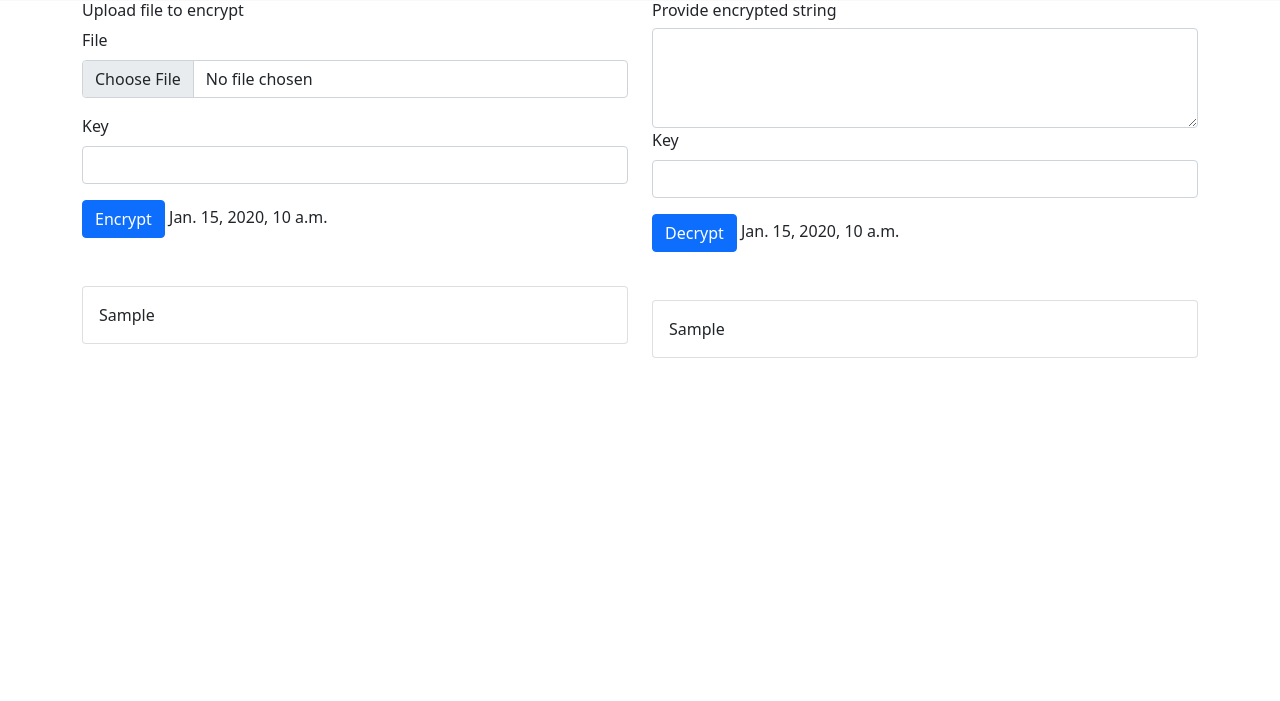
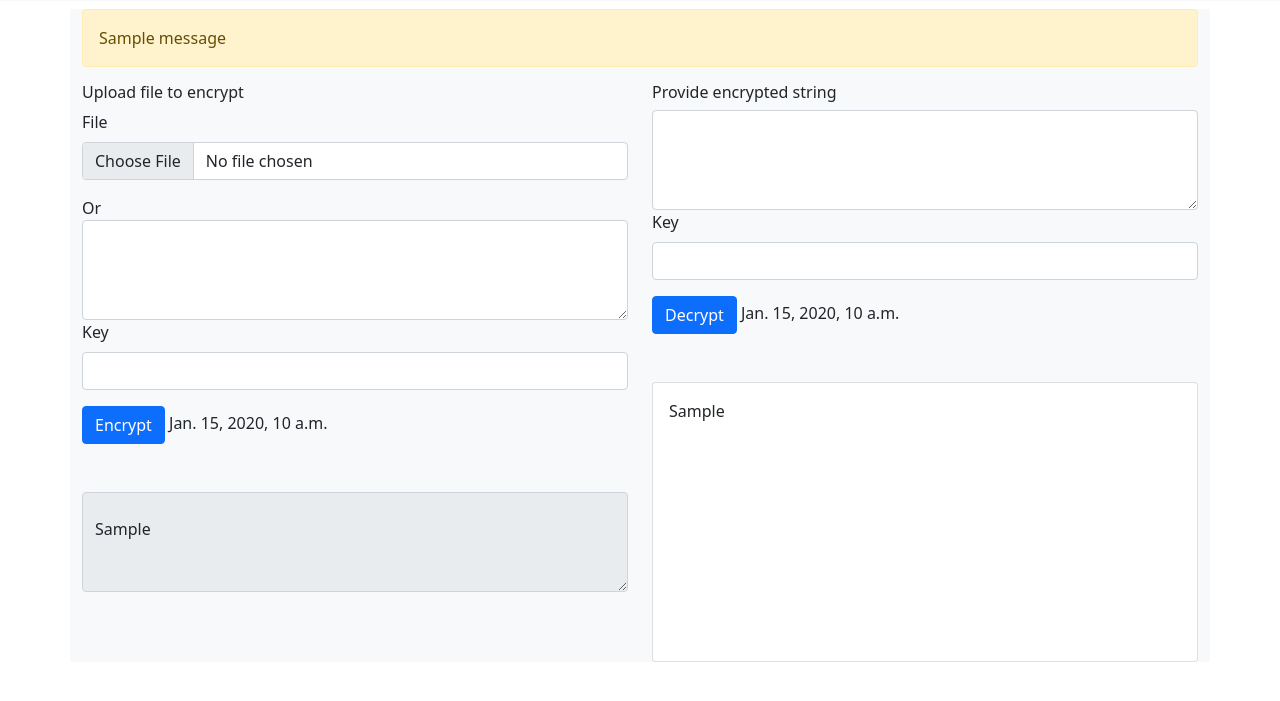
Before and after one commit to sharif181/cryptography, a Django app: template templates/algorithms/des-page.html in a window 1280 px wide. Shown: the part 55-756 px from the top of the page. Run offline with Django 3.2, Linux system fonts and the light colour scheme; the template is opened without the code that fills it: most values are stand-ins (such as "Sample title", 1, 10 or a date in 2020); one stand-in notice (Sample message) is shown.

Commit message:
update des algo

```diff
--- a/templates/algorithms/des-page.html
+++ b/templates/algorithms/des-page.html
@@ -2,7 +2,16 @@
 
 
 {% block content %}
-    <div class="container">
+    <div class="jumbotron mt-2">
+        <div class="container bg-light">
+            {% if messages %}
+                {% for message in messages %}
+                    <div class="alert alert-warning" role="alert">
+                        {{ message }}
+                    </div>
+
+                {% endfor %}
+            {% endif %}
             <div class="row">
                 <div class="col-6">
                     <h6 class="text">Upload file to encrypt</h6>
@@ -12,6 +21,11 @@
                             <label for="exampleInputEmail1" class="form-label">File </label>
                             <input type="file" name="file" class="form-control" accept=".txt">
                         </div>
+                        Or
+                        <div class="form-floating">
+                            <textarea class="form-control" placeholder="Write to encrypt" name="plain_text"
+                                      style="height: 100px"></textarea>
+                        </div>
                         <div class="mb-3">
                             <label for="exampleInputPassword1" class="form-label">Key</label>
                             <input type="text" name="key" class="form-control" required>
@@ -20,11 +34,8 @@
                         {{ encryption_time }}
                     </form>
                     <div class="form-floating mt-5">
-                    <div class="card">
-                        <div class="card-body">
-                            {{ encrypted_value }}
-                        </div>
-                    </div>
+                        <textarea class="form-control" disabled
+                                  style="height: 100px">{{ encrypted_value }}</textarea>
                     </div>
                 </div>
 
@@ -34,8 +45,7 @@
                         {% csrf_token %}
                         <div class="form-floating">
                         <textarea class="form-control" placeholder="Enter encrypted value" id="floatingTextarea2"
-                                  name="encrypted_string" style="height: 100px" required>
-                        </textarea>
+                                  name="encrypted_string" style="height: 100px" required></textarea>
                         </div>
                         <div class="mb-3">
                             <label for="exampleInputPassword1" class="form-label">Key</label>
@@ -46,7 +56,7 @@
                     </form>
 
                     <div class="form-floating mt-5">
-                    <div class="card">
+                        <div class="card" style="height: 35vh">
                             <div class="card-body">
                                 {{ decrypted_value }}
                             </div>
@@ -55,5 +65,6 @@
                 </div>
             </div>
         </div>
+    </div>
 
 {% endblock %}
```
Also changed, not shown: core/views.py (+13 -8 lines). Lines whose indentation alone changed are shown as unchanged.
